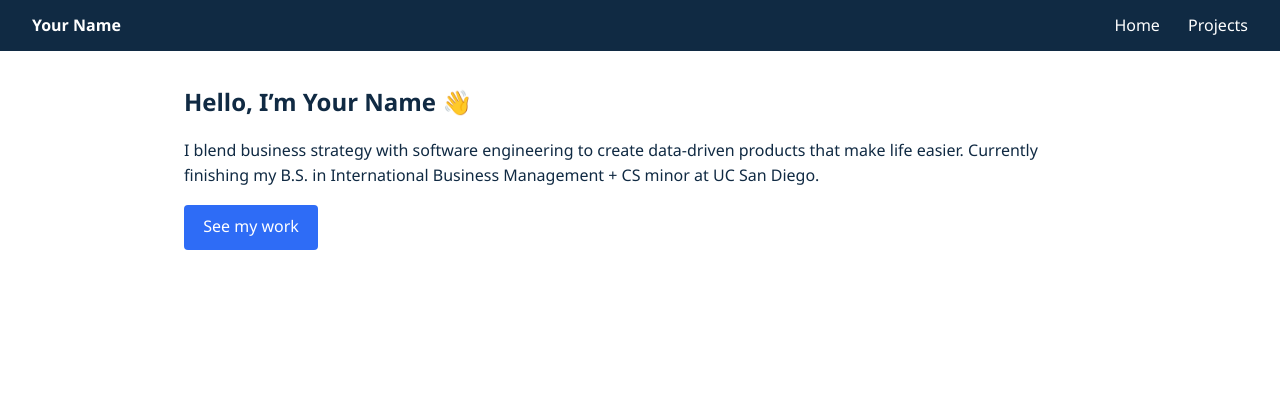
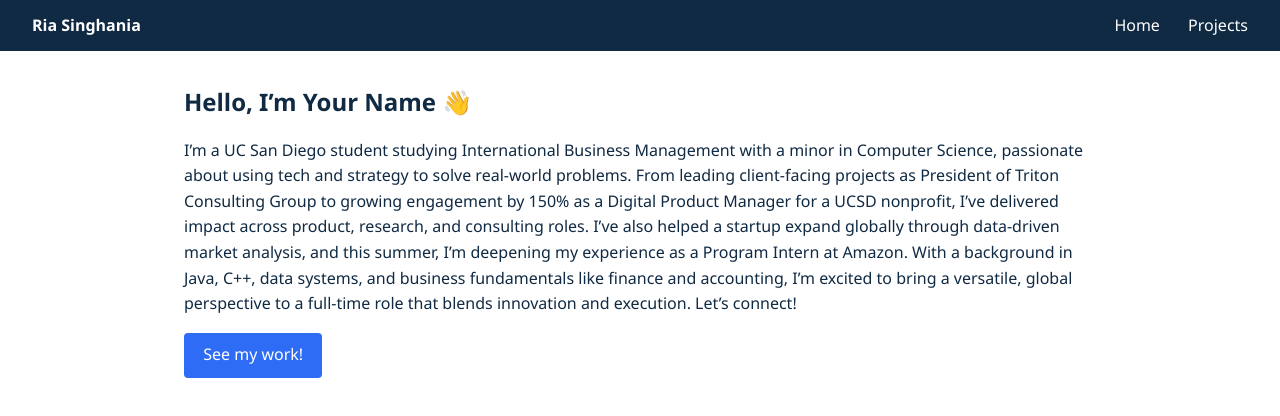
Before and after one commit to riasinghania/portfolio, a plain HTML site: page index.html in a window 1280 px wide. Drawn offline with Linux system fonts and the light colour scheme.

Commit message:
Update index.html

```diff
--- a/index.html
+++ b/index.html
@@ -3,12 +3,12 @@
 <head>
   <meta charset="UTF-8" />
   <meta name="viewport" content="width=device-width, initial-scale=1.0" />
-  <title>Your Name | Portfolio</title>
+  <title>Ria Singhania | Portfolio</title>
   <link rel="stylesheet" href="styles.css" />
 </head>
 <body>
   <nav>
-    <strong>Your Name</strong>
+    <strong>Ria Singhania</strong>
     <div>
       <a href="index.html">Home</a>
       <a href="projects.html">Projects</a>
@@ -22,11 +22,11 @@
       <div>
         <h1>Hello, I’m Your Name 👋</h1>
         <p>
-          I blend business strategy with software engineering to create data-driven
-          products that make life easier. Currently finishing my B.S. in International
-          Business Management + CS minor at UC San Diego.
+          I’m a UC San Diego student studying International Business Management with a minor in Computer Science, passionate about using tech and strategy to solve real-world problems. From leading client-facing projects as President of Triton Consulting Group to growing engagement by 150% as a Digital Product Manager for a UCSD nonprofit, I’ve delivered impact across product, research, and consulting roles. I’ve also helped a startup expand globally through data-driven market analysis, and this summer, I’m deepening my experience as a Program Intern at Amazon.
+          With a background in Java, C++, data systems, and business fundamentals like finance and accounting, I’m excited to bring a versatile, global perspective to a full-time role that blends innovation and execution.
+          Let’s connect!
         </p>
-        <a class="btn" href="projects.html">See my work</a>
+        <a class="btn" href="projects.html">See my work!</a>
       </div>
     </section>
   </main>
```
